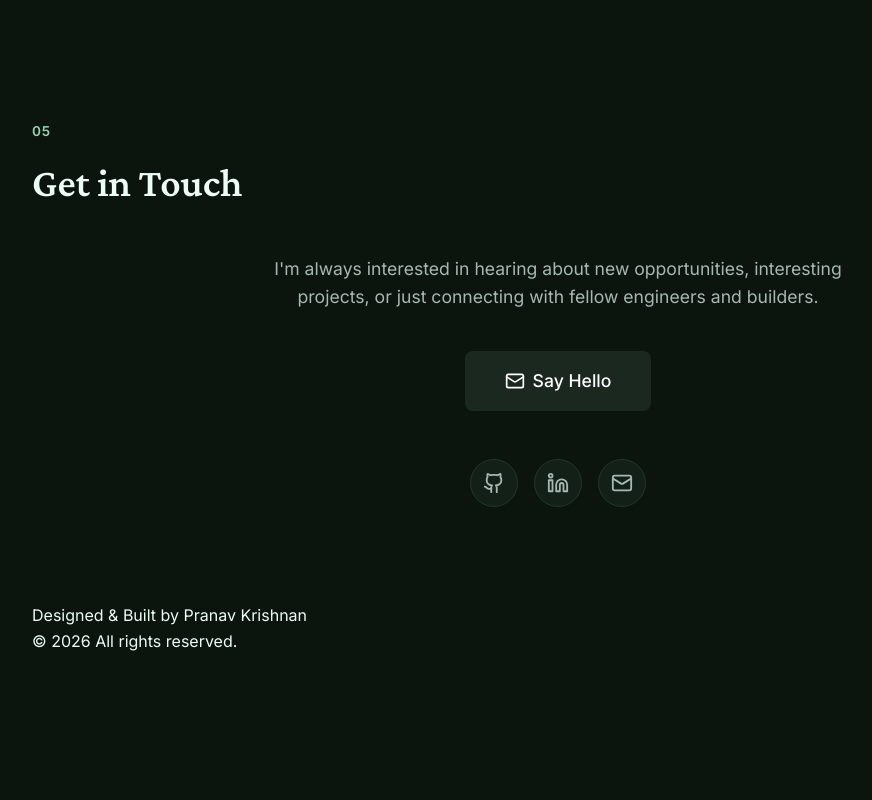
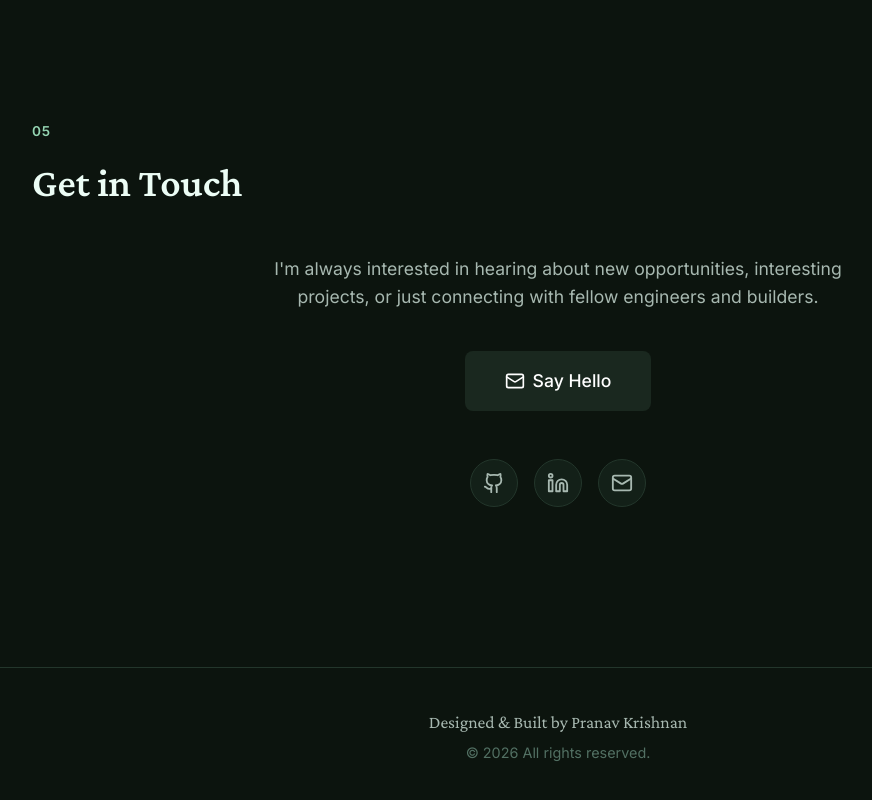
Before and after one commit to pkrish5/Portfolio, a React (Vite) app: page / in a window 1280 px wide. Shown: the part 6284-7084 px from the top of the page, without its empty margins (82-954 px from the left). Before the commit the page ends 6939 px from the top, so only its background shows below. Built offline with nearby package versions, Linux system fonts and the light colour scheme.

Commit message:
updated footer

```diff
--- a/src/App.css
+++ b/src/App.css
@@ -832,3 +832,27 @@ img {
   border-top: 1px solid var(--color-border);
   padding-top: var(--space-lg);
 }
+
+/* ========================================
+   Footer
+   ======================================== */
+.footer {
+  padding: var(--space-xl) 0;
+  text-align: center;
+  border-top: 1px solid var(--color-border);
+  margin-top: var(--space-2xl);
+  background: var(--color-bg-primary);
+}
+
+.footer-text {
+  color: var(--color-text-secondary);
+  font-family: var(--font-display);
+  font-size: 1.1rem;
+  font-weight: 500;
+}
+
+.footer-copyright {
+  color: var(--color-text-muted);
+  font-size: 0.9rem;
+  margin-top: var(--space-xs);
+}
```
Also changed, not shown: 4 other files (tests, documents, lock files or other folders).
